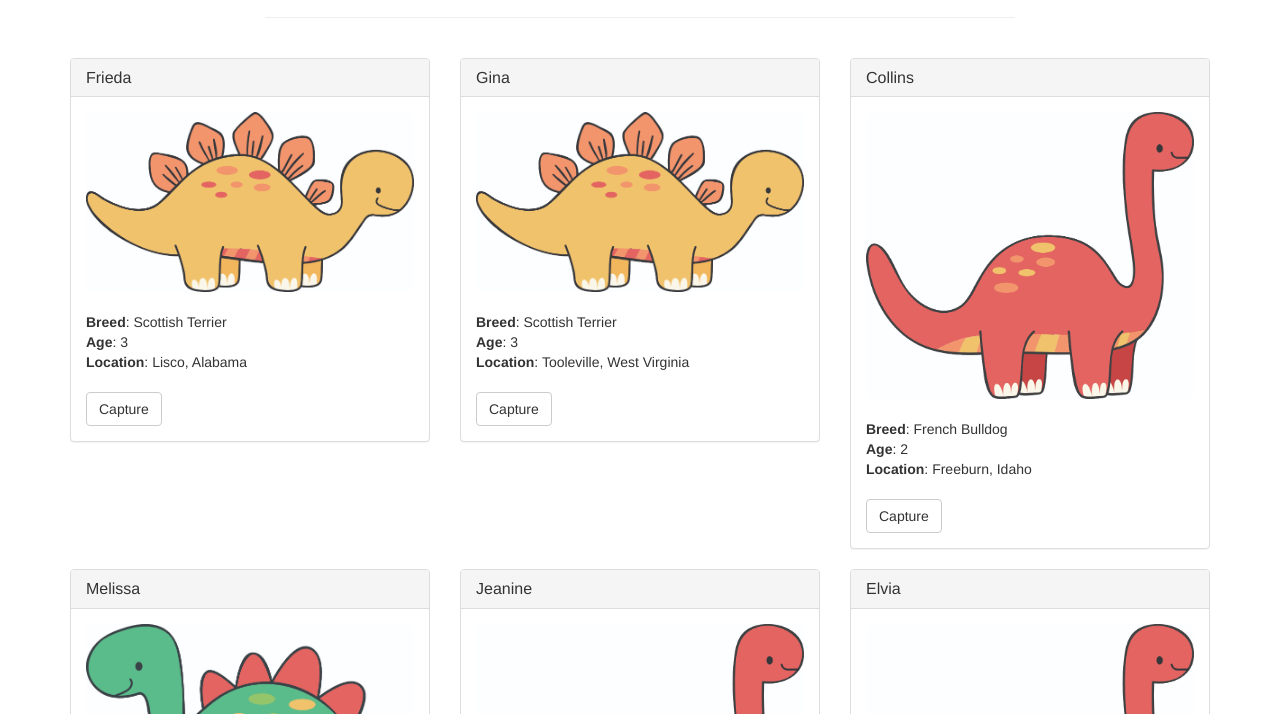
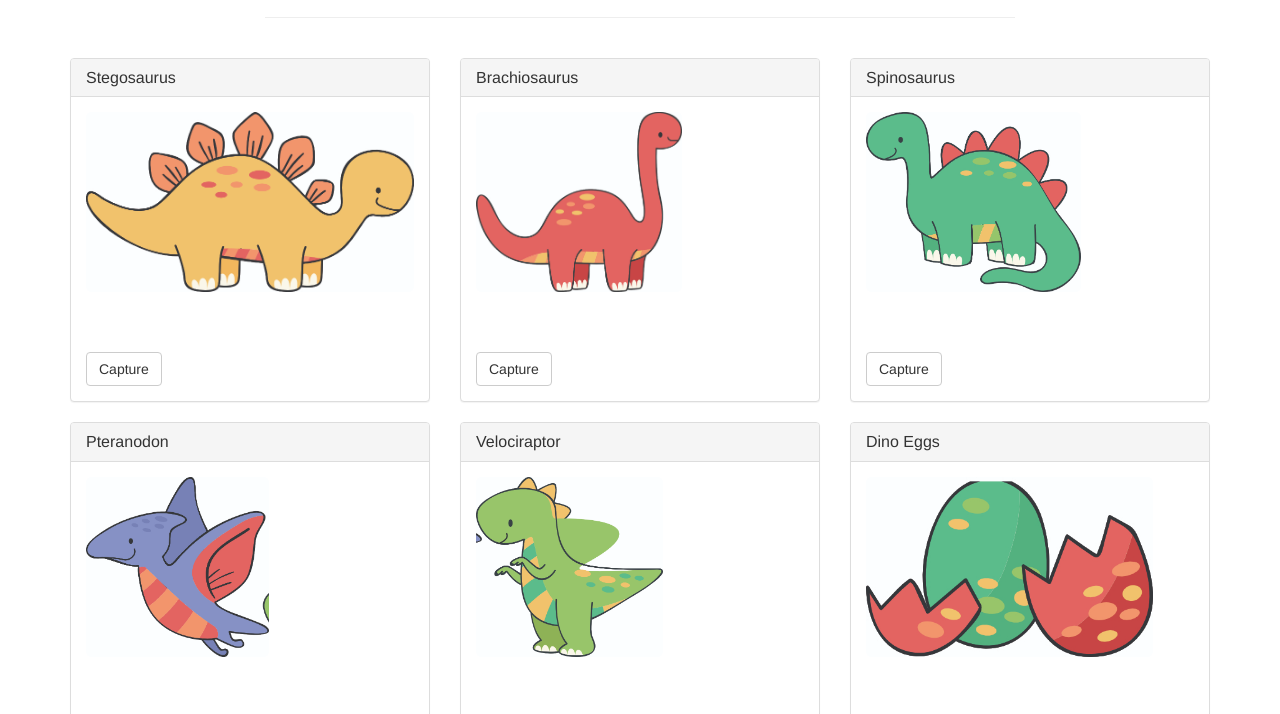
Before and after one commit to jayshreeanand/ethereum-game-dino-hunt, a website: page src/index.html in a window 1280 px wide. Shown: the part 63-777 px from the top of the page. Drawn offline with nearby package versions, Linux system fonts and the light colour scheme; files whose address does not match are found by name.

Commit message:
Updated home  page

```diff
--- a/src/index.html
+++ b/src/index.html
@@ -27,9 +27,7 @@
         </div>
       </div>
 
-      <div id="petsRow" class="row">
-        <!-- PETS LOAD HERE -->
-      </div>
+      <div id="petsRow" class="row"></div>
     </div>
 
     <div id="petTemplate" style="display: none;">
@@ -40,19 +38,20 @@
           </div>
           <div class="panel-body">
             <img
-              alt="140x140"
-              data-src="holder.js/140x140"
+              style="width: auto; height: 180px;"
               class="img-rounded img-center"
-              style="width: 100%;"
               src="https://animalso.com/wp-content/uploads/2017/01/Golden-Retriever_6.jpg"
               data-holder-rendered="true"
             />
+
             <br /><br />
-            <strong>Breed</strong>:
-            <span class="pet-breed">Golden Retriever</span><br />
-            <strong>Age</strong>: <span class="pet-age">3</span><br />
+            <!-- <strong>Breed</strong>: -->
+            <!-- <span class="pet-breed">Golden Retriever</span><br /> -->
+            <!-- <strong>Age</strong>: <span class="pet-age">3</span><br />
             <strong>Location</strong>:
-            <span class="pet-location">Warren, MI</span><br /><br />
+            <span class="pet-location">Warren, MI</span><br /><br /> -->
+            <br />
+            <br />
             <button class="btn btn-default btn-adopt" type="button" data-id="0">
               Capture
             </button>
--- a/src/js/app.js
+++ b/src/js/app.js
@@ -4,7 +4,7 @@ App = {
 
   init: async function () {
     // Load pets.
-    $.getJSON("../pets.json", function (data) {
+    $.getJSON("../dinos.json", function (data) {
       var petsRow = $("#petsRow");
       var petTemplate = $("#petTemplate");
 
--- a/src/pets.json
+++ /dev/null
@@ -1,130 +0,0 @@
-[
-  {
-    "id": 0,
-    "name": "Frieda",
-    "picture": "images/dino1.jpg",
-    "age": 3,
-    "breed": "Scottish Terrier",
-    "location": "Lisco, Alabama"
-  },
-  {
-    "id": 1,
-    "name": "Gina",
-    "picture": "images/dino1.jpg",
-    "age": 3,
-    "breed": "Scottish Terrier",
-    "location": "Tooleville, West Virginia"
-  },
-  {
-    "id": 2,
-    "name": "Collins",
-    "picture": "images/dino2.jpg",
-    "age": 2,
-    "breed": "French Bulldog",
-    "location": "Freeburn, Idaho"
-  },
-  {
-    "id": 3,
-    "name": "Melissa",
-    "picture": "images/dino3.jpg",
-    "age": 2,
-    "breed": "Boxer",
-    "location": "Camas, Pennsylvania"
-  },
-  {
-    "id": 4,
-    "name": "Jeanine",
-    "picture": "images/dino2.jpg",
-    "age": 2,
-    "breed": "French Bulldog",
-    "location": "Gerber, South Dakota"
-  },
-  {
-    "id": 5,
-    "name": "Elvia",
-    "picture": "images/dino2.jpg",
-    "age": 3,
-    "breed": "French Bulldog",
-    "location": "Innsbrook, Illinois"
-  },
-  {
-    "id": 6,
-    "name": "Latisha",
-    "picture": "images/dino4.jpg",
-    "age": 3,
-    "breed": "Golden Retriever",
-    "location": "Soudan, Louisiana"
-  },
-  {
-    "id": 7,
-    "name": "Coleman",
-    "picture": "images/dino4.jpg",
-    "age": 3,
-    "breed": "Golden Retriever",
-    "location": "Jacksonwald, Palau"
-  },
-  {
-    "id": 8,
-    "name": "Nichole",
-    "picture": "images/dino2.jpg",
-    "age": 2,
-    "breed": "French Bulldog",
-    "location": "Honolulu, Hawaii"
-  },
-  {
-    "id": 9,
-    "name": "Fran",
-    "picture": "images/dino3.jpg",
-    "age": 3,
-    "breed": "Boxer",
-    "location": "Matheny, Utah"
-  },
-  {
-    "id": 10,
-    "name": "Leonor",
-    "picture": "images/dino3.jpg",
-    "age": 2,
-    "breed": "Boxer",
-    "location": "Tyhee, Indiana"
-  },
-  {
-    "id": 11,
-    "name": "Dean",
-    "picture": "images/dino1.jpg",
-    "age": 3,
-    "breed": "Scottish Terrier",
-    "location": "Windsor, Montana"
-  },
-  {
-    "id": 12,
-    "name": "Stevenson",
-    "picture": "images/dino2.jpg",
-    "age": 3,
-    "breed": "French Bulldog",
-    "location": "Kingstowne, Nevada"
-  },
-  {
-    "id": 13,
-    "name": "Kristina",
-    "picture": "images/dino4.jpg",
-    "age": 4,
-    "breed": "Golden Retriever",
-    "location": "Sultana, Massachusetts"
-  },
-  {
-    "id": 14,
-    "name": "Ethel",
-    "picture": "images/dino4.jpg",
-    "age": 2,
-    "breed": "Golden Retriever",
-    "location": "Broadlands, Oregon"
-  },
-  {
-    "id": 15,
-    "name": "Terry",
-    "picture": "images/dino4.jpg",
-    "age": 2,
-    "breed": "Golden Retriever",
-    "location": "Dawn, Wisconsin"
-  }
-]
```
